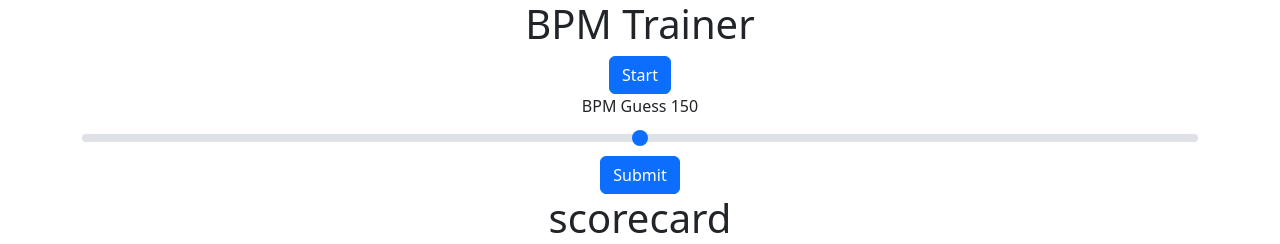
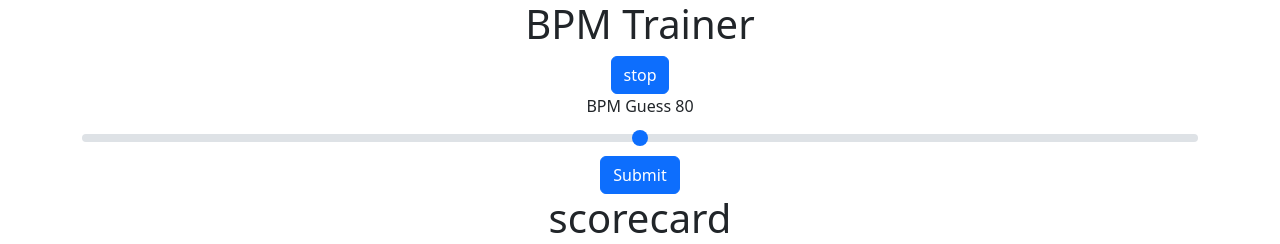
Before and after one commit to flubber2077/bpmtool, a React (Create React App) app: page / in a window 1280 px wide. Shown: the top 244 px of the page. Built offline with nearby package versions, Linux system fonts and the light colour scheme.

Commit message:
descoped project to html audio

```diff
--- a/public/index.html
+++ b/public/index.html
@@ -24,7 +24,7 @@
       work correctly both with client-side routing and a non-root public URL.
       Learn how to configure a non-root public URL by running `npm run build`.
     -->
-    <title>React App</title>
+    <title>BPM Trainer</title>
   </head>
   <body>
     <noscript>You need to enable JavaScript to run this app.</noscript>
--- a/src/Metronome.js
+++ b/src/Metronome.js
@@ -1,123 +1,70 @@
-import React, { Component } from "react";
+import React, { Component, useState } from "react";
 import Scorecard from "./Scorecard.js";
 import Button from "react-bootstrap/Button";
 import Container from "react-bootstrap/Container";
-import ButtonGroup from "react-bootstrap/ButtonGroup"
 import Form from "react-bootstrap/Form"
-import { getMouseEventOptions } from "@testing-library/user-event/dist/utils/index.js";
-import audioPlayer from "./audioPlayer.js"
+let timer = null;
 
-
+const AudioContext = window.AudioContext || window.webkitAudioContext;
+const audioCtx = new AudioContext();
 const click1 = "//daveceddia.com/freebies/react-metronome/click1.wav";
 const click2 = "//daveceddia.com/freebies/react-metronome/click2.wav";
+const click = new Audio(click1);
+
+export default function Metronome() {
     const minBPM = 40;
     const maxBPM = 240;
-const scoreCutoff = 10;
-const audioContext = new AudioContext();
+    const scoreCutoff = 10; // percentage range for win condition
+    const [playing, setPlaying] = useState(false);
+    const [low, setLow] = useState(0);
+    const [on, setOn] = useState(0);
+    const [high, setHigh] = useState(0);
+    const [bpm, setBPM] = useState(80);
+    const [guess, setGuess] = useState(80);
 
-export default class Metronome extends Component {
-    constructor(props) {
-        super(props);
-
-        this.state = {
-            isPlaying: false,
-            count: 0,
-            bpm: 100,
-            bpmGuess: 150,
-            beatsPerMeasure: 4,
-            high: 0,
-            low: 0,
-            on: 0
-        };
-
-        this.click1 = new Audio(click1);
-        this.click2 = new Audio(click2);
+    const genNewBPM = () =>{
+        let currBPM = Math.floor(Math.random() * (maxBPM - minBPM) + minBPM);
+        console.log(currBPM);
+        setBPM(currBPM);
     }
 
-    xhandleInputChange = event => {
-        const bpm = event.target.value;
-
-        if (this.state.isPlaying) {
-            // stop old timer and start a new one
-            clearInterval(this.timer);
-            this.timer = setInterval(this.playClick, (60 / bpm) * 1000);
-
-            // set the new bpm
-            // and reset the beat counter
-            this.setState({
-                count: 0,
-                bpm
-            });
+    const onClick = () => {
+        console.log("onClick")
+        const playClick = () => click.play();
+        if (playing) {
+            genNewBPM();
+            clearInterval(timer);
+            setPlaying(false);
         } else {
-            // otherwise, just update the bpm
-            this.setState({ bpm });
+            timer = setInterval(playClick, (60/bpm)*1000);
+            setPlaying(true);
+            playClick();
         }
     };
 
-    handleInputChange = event => {
-        const bpmGuess = event.target.value;
-        this.setState({ bpmGuess });
-    };
-
-    playClick = () => {
-        const { count, beatsPerMeasure } = this.state;
-
-        // alternate click sounds
-        if (count % beatsPerMeasure === 0) {
-            this.click2.play();
-        } else {
-            this.click1.play();
+    const handleSubmit = event => {
+        console.log("handleSubmit")
+        event.preventDefault();
+        let percDiff = Math.trunc((guess - bpm) / bpm * 100);
+        if (Math.abs(percDiff) < scoreCutoff) {
+            setOn(on + 1);
+            setPlaying(false);
+            clearInterval(timer);
+        }
+        else if (percDiff < 0) setLow(low + 1);
+        else setHigh(high + 1);
     }
 
-        // keep track of which beat we're on
-        this.setState(state => ({
-            count: (state.count + 1) % state.beatsPerMeasure
-        }));
-    };
+    const handleInputChange = event => setGuess(event.target.value);
 
-    handleSubmit = event => {
-        event.preventDefault();
-        const bpmGuess = event.target[0].value;
-        let percDiff = Math.trunc((bpmGuess - this.state.bpm) / this.state.bpm * 100);
-        if(Math.abs(percDiff) < scoreCutoff){
-            this.setState({on: this.state.on + 1});
-            this.startStop();
-        }
-        else if (percDiff < 0) this.setState({low: this.state.low + 1});
-        else this.setState({high: this.state.high + 1});
-    }
-
-    startStop = () => {
-        if (this.state.isPlaying) {
-            // stop the timer
-            clearInterval(this.timer);
-            this.setState({
-                isPlaying: false
-            });
-        } else {
-            // start a timer with a random bpm
-            let currBPM = Math.floor(Math.random() * (maxBPM - minBPM) + minBPM);
-            this.setState(
-                {
-                    count: 0,
-                    isPlaying: true,
-                    bpm: currBPM
-                    // play a click immediately (after setState finishes)
-                },
-                this.playClick
-            );
-            this.timer = setInterval(this.playClick, (60 / currBPM) * 1000);
-        }
-    };
-
-    render() {
-        const { isPlaying, bpm, bpmGuess, high, low, on} = this.state;
     return (
         <Container fluid="sm">
-                <Button onClick={this.startStop}>{isPlaying ? "Stop" : "Start"}</Button>
-                <Form onSubmit={this.handleSubmit}>
-                    <Form.Label>BPM Guess {bpmGuess}</Form.Label>
-                    <Form.Range min={minBPM} max={maxBPM} onChange={this.handleInputChange} />
+            <div>
+                <Button id="playButton" onClick={onClick}>{playing ? "start" : "stop"}</Button>
+            </div>
+            <Form onSubmit={handleSubmit}>
+                <Form.Label>BPM Guess {guess}</Form.Label>
+                <Form.Range min={minBPM} max={maxBPM} onChange={handleInputChange} />
                 <Button type="submit">Submit</Button>
             </Form>
 
@@ -125,4 +72,3 @@ export default class Metronome extends Component {
         </Container>
     );
 }
-}
--- a/src/audioPlayer.js
+++ b/src/audioPlayer.js
@@ -1,37 +1,57 @@
-import React from "react"
+import React from "react";
+import Button from "react-bootstrap/Button";
 
 
-//audio context is the initialization of the webaudio api
-let player = new AudioContext();
 
-function setup() {
+export default function AudioPlayer(props) {
+    //audio context is the initialization of the webaudio api
+    let player = new AudioContext();
+    player.suspend();
+
     //
     let buffer = player.createBuffer(1, player.sampleRate * 2, player.sampleRate);
 
     //a float32array of audio data
     const channel = buffer.getChannelData(0);
     //generates tone to play, should probably jsut replace with a loaded sample
-    let phase = 0;
+    let phase = - Math.PI;
     let amplitude = 1;
-    let durationMs = ac.sampleRate / 50;
-    const pitch = 400;
+    let durationMs = player.sampleRate / 20;
+    const pitch = 800;
     for (let i = 0; i < durationMs; i++) {
         channel[i] = Math.sin(phase) * amplitude;
-        phase += 2 * Math.PI * f / ac.sampleRate;
-        if (phase > 2 * Math.PI) {
+        phase += 2 * Math.PI * pitch / player.sampleRate;
+        if (phase > Math.PI) {
             phase -= 2 * Math.PI;
         }
         amplitude -= 1 / durationMs;
     }
 
-    source = player.createBufferSource();
+    let source = player.createBufferSource();
 
     source.buffer = buffer;
     source.loop = true;
-    source.loopEnd = 1 / (getTemp() / 60);
+    source.loopEnd = 1 / (props.tempo / 60);
     source.connect(player.destination);
     source.start(0);
+
+
+    let button = document.getElementById('playButton');
+    const startStop = () => {
+        source.loopEnd = 1 / (props.tempo / 60);
+        if (player.state === "suspended") {
+            // stop the audioPlayer
+            player.resume();
+            button.innerText = "Stop";
+        } else {
+            // start the audioPlayer, tempo setting goes here
+            player.suspend();
+            button.innerText = "Start";
+        }
+        console.log(player.state)
+    };
+    console.log(props.isPlaying, "props")
+    return (
+        <Button id="playButton" onClick={startStop}>{props.isPlaying ? "stop" : "start"}</Button>
+    )
 }
-export default function audioPlayer(){
-
-}
```
Lines whose indentation alone changed are shown as unchanged.
